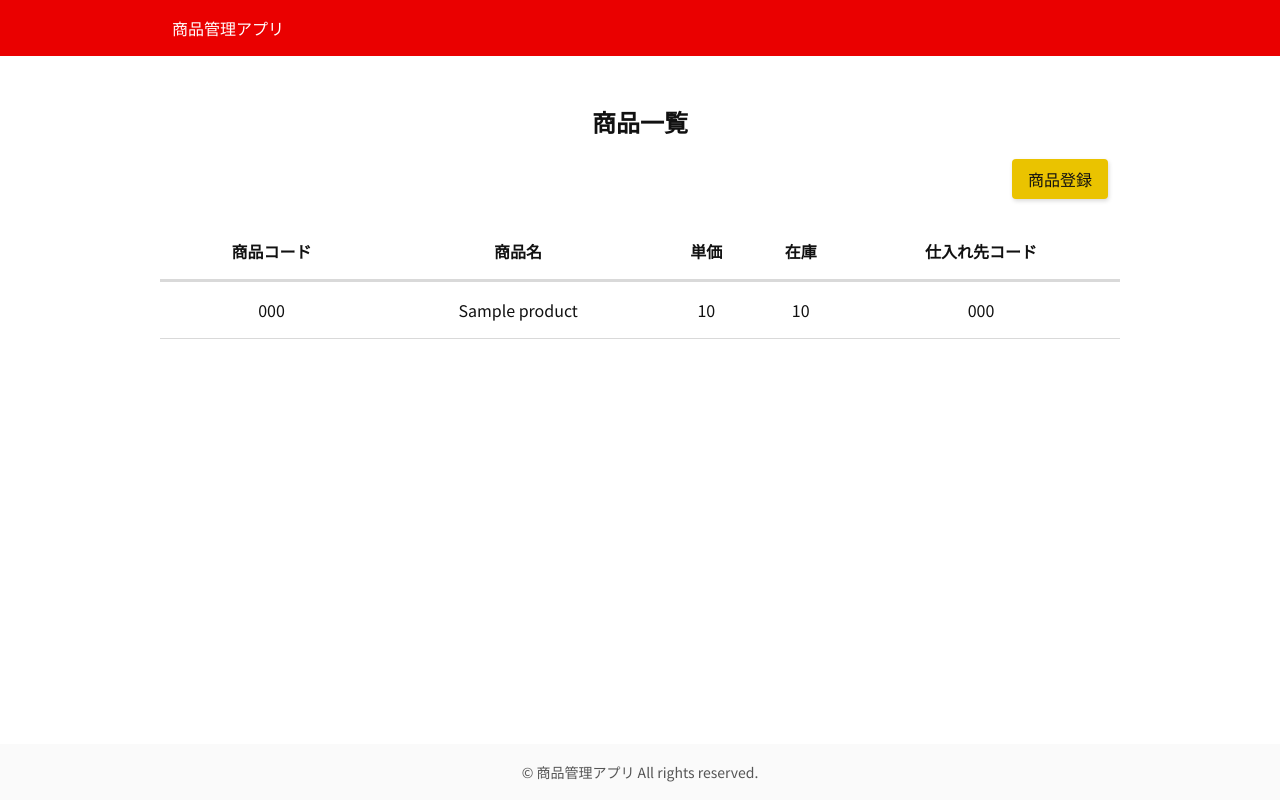
After one commit to Shige960127/php_practice_samurai, a PHP site: page /read.php in a window 1280 px wide. The commit adds this page. Run offline with PHP 8.4, Linux system fonts and the light colour scheme; tables that the repository leaves empty or names only in its code hold one stand-in row (values such as "Sample post").

Commit message:
index & readの編集

```diff
--- /dev/null
+++ b/cssフォルダ/style.css
@@ -0,0 +1,128 @@
+body {
+  margin: 0;
+  font-family: "Noto Sans JP", sans-serif;
+  color: #111;
+}
+
+header {
+  height: 3.5rem;
+  background-color: #ea0000;
+}
+
+nav {
+  max-width: 960px;
+  margin: 0 auto;
+  line-height: 3.5rem;
+}
+
+a,
+button {
+  transition: 0.3s;
+}
+
+nav a {
+  margin-left: 0.75rem;
+  color: #fff;
+  text-decoration: none;
+}
+
+a:hover,
+button:hover {
+  opacity: 0.8;
+}
+
+main {
+  max-width: 960px;
+  margin: 0 auto;
+  text-align: center;
+}
+
+.home {
+  box-sizing: border-box;
+  display: flex;
+  flex-direction: column;
+  align-items: center;
+  justify-content: center;
+  min-height: calc(100vh - 7rem);
+  padding: 1.75rem 0.75rem 2.75rem;
+}
+
+.home h1 {
+  margin: 0;
+  font-size: 3rem;
+}
+
+.home p {
+  margin-bottom: 4.5rem;
+  font-size: 1.25rem;
+}
+
+.btn {
+  display: inline-block;
+  padding: 0.5rem 1rem;
+  color: #111;
+  text-decoration: none;
+  background-color: #eac300;
+  border-radius: 4px;
+  box-shadow: 1px 2px 4px rgb(0 0 0 / 15%);
+}
+
+footer {
+  height: 3.5rem;
+  background-color: #fafafa;
+}
+
+.copyright {
+  margin: 0;
+  font-size: 0.875rem;
+  line-height: 3.5rem;
+  color: #555;
+  text-align: center;
+}
+
+/* read.php */
+.products {
+  box-sizing: border-box;
+  min-height: calc(100vh - 7rem);
+  padding: 1.75rem 0 3.5rem;
+}
+
+.products h1 {
+  margin: 0 0 1.75rem;
+  font-size: 1.75rem;
+}
+
+.products-ui {
+  display: flex;
+  align-items: flex-end;
+  justify-content: space-between;
+  padding: 0 0.75rem;
+  margin-bottom: 1.5rem;
+}
+
+.products-table {
+  width: 100%;
+  margin: 0 auto;
+  word-break: break-all;
+  border-collapse: collapse;
+}
+
+.products-table tr {
+  border-bottom: solid 1px #d9d9d9;
+}
+
+.products-table tr:first-child {
+  border-bottom: solid 3px #d9d9d9;
+}
+
+.products-table th,
+.products-table td {
+  padding: 1rem 0.75rem 1rem 0;
+  text-align: center;
+}
+
+.products-table th:first-child,
+.products-table td:first-child {
+  padding: 1rem 0.75rem;
+  text-align: center;
+}
--- /dev/null
+++ b/read.php
@@ -0,0 +1,76 @@
+<?php
+$dsn = 'mysql:dbname=php_db_app;host=localhost;charset=utf8mb4';
+$user = 'root';
+$password = 'root';
+
+try {
+
+$pdo = new PDO($dsn, $user, $password);
+$sql_select = 'SELECT * FROM products';
+$stmt_select = $pdo -> query($sql_select);
+$products = $stmt_select -> fetchAll(PDO::FETCH_ASSOC);
+
+} catch (PDOException $e) {
+
+    exit($e -> getMessage());
+
+}
+?>
+<!DOCTYPE html>
+<html lang="ja">
+<head>
+<meta charset="UTF-8">
+    <meta name="viewport" content="width=device-width, initial-scale=1.0">
+    <link rel="stylesheet" href="cssフォルダ/style.css">
+    <title>商品管理アプリ</title>
+
+    <!-- Google Fontsの読み込み -->
+    <link rel="preconnect" href="https://fonts.googleapis.com">
+    <link rel="preconnect" href="https://fonts.gstatic.com" crossorigin>
+    <link href="https://fonts.googleapis.com/css2?family=Noto+Sans+JP&display=swap" rel="stylesheet">
+</head>
+<body>
+<header>
+        <nav>
+            <a href="index.php">商品管理アプリ</a>
+        </nav>
+    </header>
+    <main>
+        <article class="products">
+            <h2>商品一覧</h2>
+            <div class="products-ui">
+                <div>
+                    <!-- ここに並び替えボタンと検索ボックスを作成する -->
+                </div>
+                <a href="#" class="btn">商品登録</a>
+            </div>
+            <table class="products-table">
+                <tr>
+                    <th>商品コード</th>
+                    <th>商品名</th>
+                    <th>単価</th>
+                    <th>在庫</th>
+                    <th>仕入れ先コード</th>
+                </tr>
+                <?php
+                foreach ($products as $product) {
+                    $table_row = "
+                    <tr>
+                    <td>{$product['product_code']}</td>
+                    <td>{$product['product_name']}</td>
+                    <td>{$product['price']}</td>
+                    <td>{$product['stock_quantity']}</td>
+                    <td>{$product['vendor_code']}</td>
+                    </tr>
+                    ";
+                    echo $table_row;
+                }
+                ?>
+            </table>
+        </article>
+    </main>
+    <footer>
+        <p class="copyright">&copy; 商品管理アプリ All rights reserved.</p>
+    </footer>
+</body>
+</html>
```
Also changed, not shown: index.php (+22 -9 lines).
